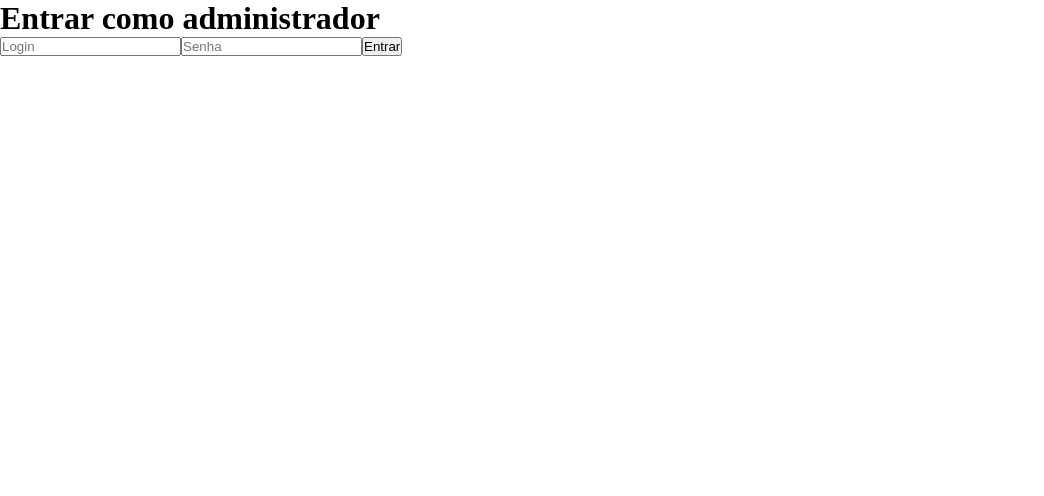
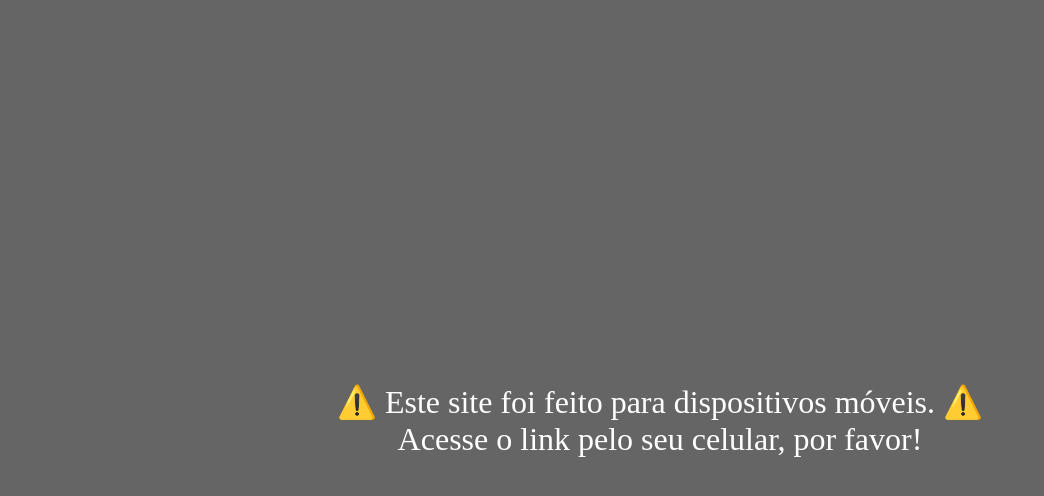
Before and after one commit to KauanMO/YAW-client, a React (Create React App) app: page /login in a window 1280 px wide. Shown: the top 496 px of the page, without its empty margins (0-1044 px from the left). Built offline with nearby package versions, Linux system fonts and the light colour scheme; no server answers.

Commit message:
feat: Verificador de dispositivos

```diff
--- /dev/null
+++ b/src/DeviceChecker.tsx
@@ -0,0 +1,40 @@
+import { useEffect, useState } from "react";
+import styled from "styled-components";
+
+const Aviso = styled.div`
+  position: fixed;
+  top: 0;
+  left: 0;
+  width: 100%;
+  height: 100%;
+  background: rgba(75, 75, 75, 0.85);
+  color: white;
+  display: flex;
+  justify-content: center;
+  align-items: center;
+  text-align: center;
+  padding: 20px;
+  font-size: 2rem;
+  z-index: 9999;
+`;
+
+export default function DeviceChecker({ children }: { children: React.ReactNode }) {
+    const [isDesktop, setIsDesktop] = useState(false);
+
+    useEffect(() => {
+        const handleResize = () => {
+            setIsDesktop(window.innerWidth > 768);
+        };
+
+        handleResize();
+        window.addEventListener("resize", handleResize);
+
+        return () => window.removeEventListener("resize", handleResize);
+    }, []);
+
+    if (isDesktop) {
+        return <Aviso>⚠️ Este site foi feito para dispositivos móveis. ⚠️<br /> Acesse o link pelo seu celular, por favor!</Aviso>;
+    }
+
+    return <>{children}</>;
+}
--- a/src/index.tsx
+++ b/src/index.tsx
@@ -5,26 +5,20 @@ import './GlobalStyle.css'
 import { createBrowserRouter, RouterProvider } from 'react-router-dom'
 import Admin from './pages/admin/Index';
 import Pedidos from './pages/pedidos/Index';
+import DeviceChecker from './DeviceChecker';
 
 const root = ReactDOM.createRoot(
   document.getElementById('root') as HTMLElement
 );
 
 const router = createBrowserRouter([
-  {
-    path: '/',
-    element: <Pedidos />,
-  },
-  {
-    path: '/admin',
-    element: <Admin />
-  },
-  {
-    path: '/login',
-    element: <Login />
-  }
-])
+  { path: '/', element: <Pedidos /> },
+  { path: '/admin', element: <Admin /> },
+  { path: '/login', element: <Login /> }
+]);
 
 root.render(
-  <RouterProvider router={router} />
+  <DeviceChecker>
+    <RouterProvider router={router} />
+  </DeviceChecker>
 );
```
